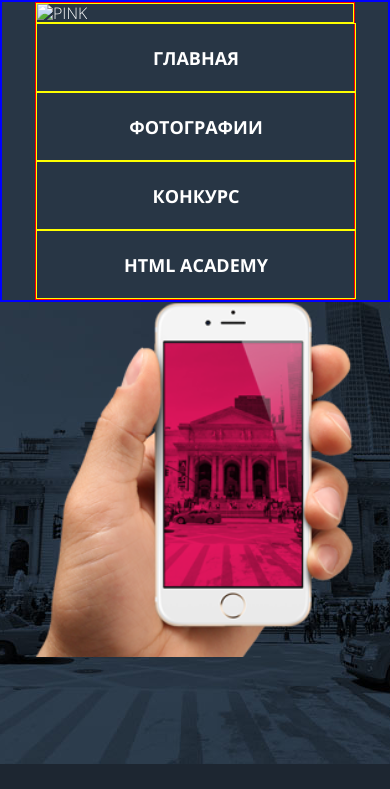
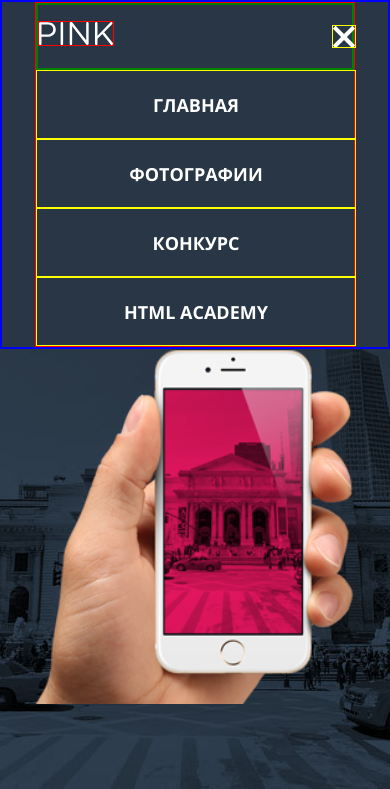
Before and after one commit to mabaranov/37924-pink, a website: page index.html in a window 390 px wide. Shown: the top 789 px of the page. Drawn offline with nearby package versions, Linux system fonts and the light colour scheme; files that its build step writes are made by us from their sources.

Commit message:
Адаптивная сетка N2

```diff
--- a/index.html
+++ b/index.html
@@ -9,24 +9,32 @@
 </head>
 
 <body>
+
   <header class="page-header">
     <div class="page-header__wrapper">
 
       <div class="page-header__logo">
-        <img src="" alt="PINK" width="" height="">
+        <img src="../img/logo-pink-white-mobile.svg" alt="PINK" width="" height="">
       </div>
 
       <nav class="main-nav main-nav--open">
+
         <ul class="main-nav__list">
           <li class="main-nav__item main-nav__item--active"><a class="main-nav__link" href="#">Главная</a></li>
           <li class="main-nav__item"><a class="main-nav__link" href="photo.html">Фотографии</a></li>
           <li class="main-nav__item"><a class="main-nav__link" href="form.html">Конкурс</a></li>
           <li class="main-nav__item"><a class="main-nav__link" href="https://htmlacademy.ru/intensive/adaptive">HTML Academy</a></li>
         </ul>
+
+        <button type="button" class="main-nav__burger main-nav__burger--closed">
+        </button>
+
       </nav>
+
     </div>
   </header>
 
+  <main>
     <section class="demo">
       <div class="demo__img">
         <img src="../img/iphone-hand-mobile@1x.png" alt="demo image" width="" height="">
@@ -67,7 +75,6 @@
       </div>
     </section>
 
-
     <section class="reviews">
       <div class="reviews__slider">
         <blockquote class="reviews__item">
@@ -83,7 +90,6 @@
         </div>
       </div>
     </section>
-
 
     <section class="price">
       <div class="price__slider">
@@ -116,7 +122,6 @@
       </div>
     </section>
 
-
     <section class="contacts">
       <h2 class="contacts__header">Остались вопросы? <br> Свяжитесь с нами!</h2>
       <div class="contacts__wrapper">
@@ -135,10 +140,13 @@
       </div>
     </section>
 
-
     <section class="map">
       <div class="map__triangle"></div>
     </section>
+  </main>
+
+  <footer class="page-footer">
+  </footer>
 
 </body>
 
--- a/sass/blocks/main-nav.scss
+++ b/sass/blocks/main-nav.scss
@@ -1,4 +1,5 @@
 .main-nav {
+  position: relative;
   width: 320px;
   margin: 0 auto;
 }
@@ -31,6 +32,25 @@
   text-decoration: none;
 }
 
+.main-nav__burger {
+  position: absolute;
+  right: 0px;
+  top: -45px;
+  width: 48px;
+  height: 23px;
+  background-color: transparent;
+  background-image:url("../img/icon-menu-burger.svg");
+  background-size: cover;
+  border: none;
+
+  border: 1px solid yellow;
+}
+
+.main-nav__burger--closed {
+  width: 24px;
+  height: 23px;
+  background-image:url("../img/icon-menu-cross.svg");
+}
 
 @media ($tablet-widths) {
 
@@ -64,4 +84,7 @@
     align-self: center;
   }
 
+  .main-nav__burger {
+    display: none;
+  }
 }
--- a/sass/blocks/page-header.scss
+++ b/sass/blocks/page-header.scss
@@ -12,15 +12,28 @@
 }
 
 .page-header__logo {
+  //line-height: 67px;
+  padding: 5% 0;
+  height: 67px;
 
-  border: 1px solid yellow;
+  border: 2px solid green;
+}
+
+.page-header__logo img {
+  //vertical-align: middle;
+
+  border: 1px solid red;
 }
 
 
 @media ($desktop-widths) {
 
+  .page-header__wrapper {
+  }
+
   .page-header__logo {
     float: left;
+    vertical-align: middle;
     width: 147px;
     height: 40px;
   }
--- a/sass/global/mixin.scss
+++ b/sass/global/mixin.scss
@@ -3,7 +3,7 @@
   margin: 0 auto;
 
   @media ($tablet-widths) {
-    width: 640px;
+    width: 700px;
   }
 
   @media ($desktop-widths) {
--- a/sass/global/variables.scss
+++ b/sass/global/variables.scss
@@ -30,5 +30,5 @@ $contacts__link-color: #d22856;
 $map__bg-color: #eae6dd;
 
 
-$tablet-widths: #{"min-width: 768px"};
+$tablet-widths: #{"min-width: 700px"};
 $desktop-widths: #{"min-width: 1200px"};
```
Also changed, not shown: form.html (+5 -2 lines), photo.html (+4 -4 lines). Lines whose indentation alone changed are shown as unchanged.
